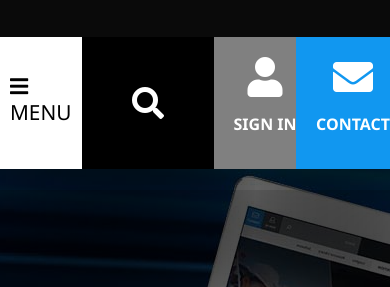
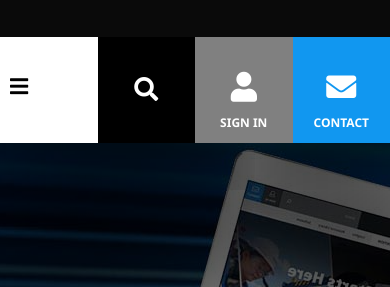
Before and after one commit to Ritvyk/SLBSiteCloneClientProject, a plain HTML site: page index.html in a window 390 px wide. Shown: the part 65-352 px from the top of the page. Drawn offline with Linux system fonts and the light colour scheme.

Commit message:
responsves

```diff
--- a/css/breakpoints.css
+++ b/css/breakpoints.css
@@ -156,7 +156,7 @@ i{
     display: none;
   }
   .hamburger-content{
-    top:250px;
+    top:222px;
   }
   .press-news-section>.news-content{
     display: grid;
@@ -261,4 +261,21 @@ height:30%;
   .showcase-content>button{
     font-size: 2em;
   }
+  .header-below>.header-below-search{
+  padding: 10px;
+    padding-top: 40px;
+  }
+  .header-below>.header-right-contact,.header-below>.header-right-signin{
+    text-align: center;
+    padding: 0;
+    padding-top: 35px;
+  }
+  .header-below>.header-below-search,.header-below>.header-right-contact
+  ,.header-below>.header-right-signin{
+    font-size: 12px;
+  }
+   .header-below>.header-right-contact>i
+  ,.header-below>.header-right-signin>i{
+    font-size: 30px;
+  }
 }
--- a/index.html
+++ b/index.html
@@ -179,7 +179,7 @@
             <div class="header-below-hamburger">
                 <div class="ham-menu" onclick="showHamburgerContent(this)">
                     <i class="fa fa-bars"> </i>
-                    <p>MENU</p>
+                    <!-- <p>MENU</p> -->
                 </div>
             </div>
             <div class="header-below-search">
```
